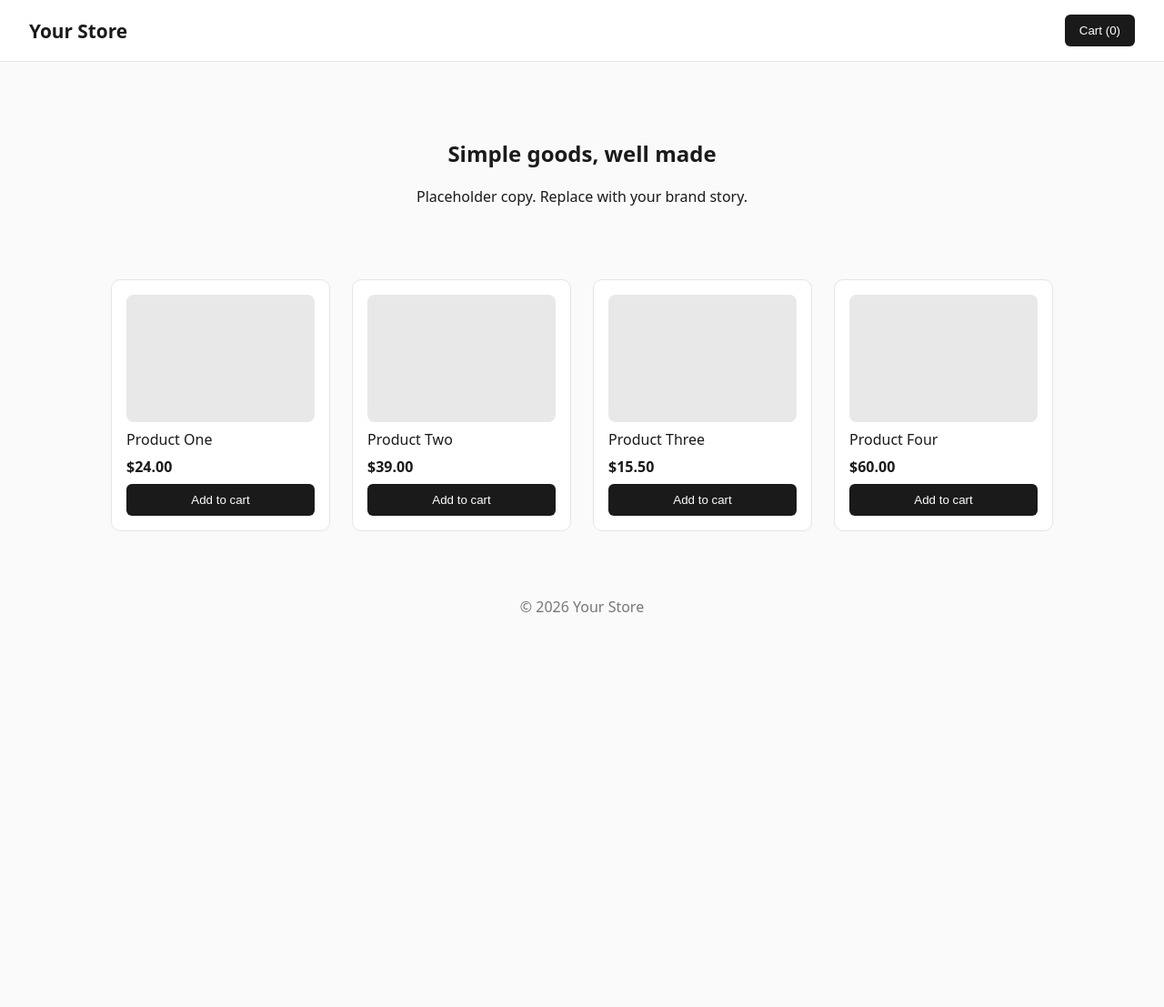
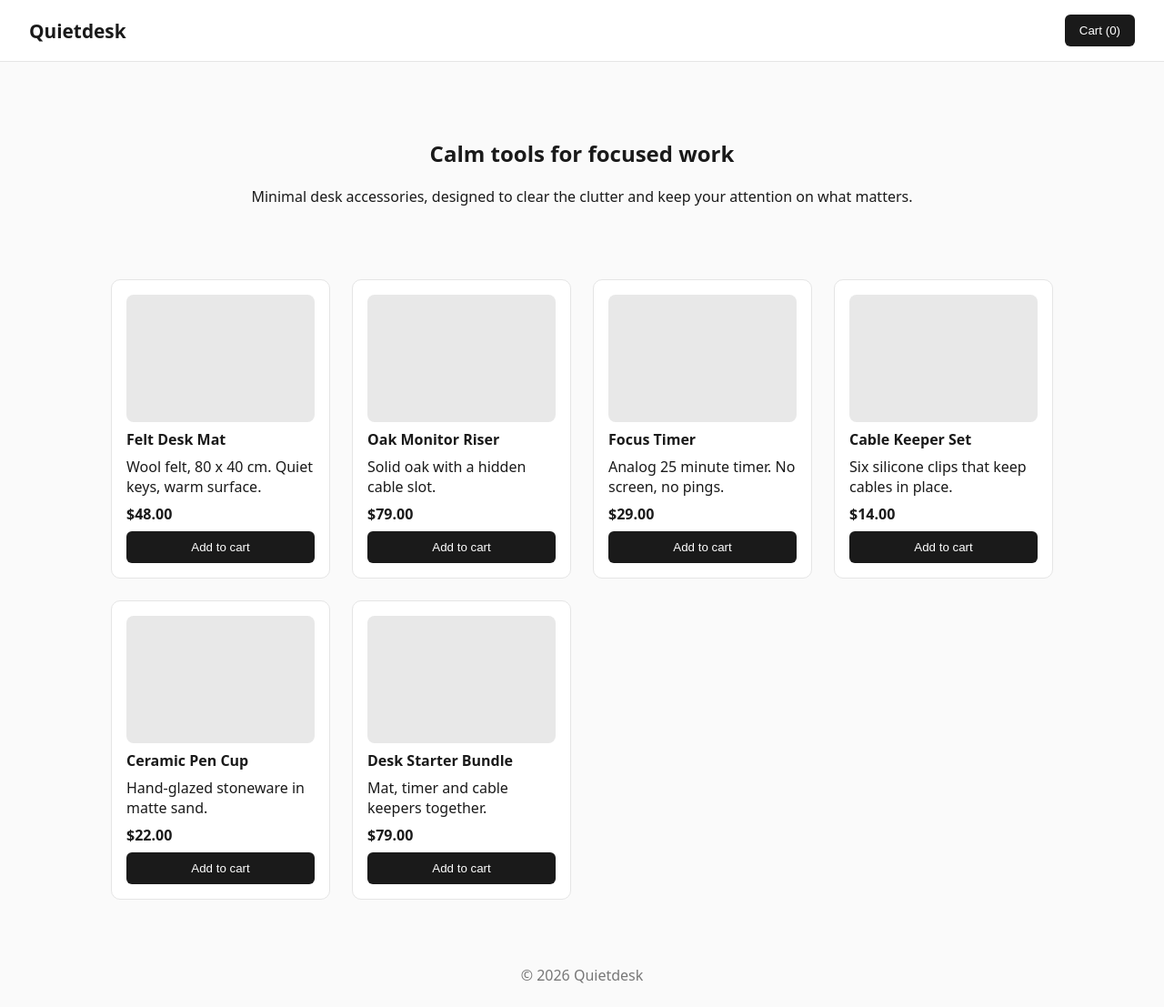
Before and after one commit to ibbsjr-hue/store-site, a plain HTML site: page index.html in a window 1280 px wide. Shown: the whole page at 91% size. Before the commit the page ends 800 px from the top, so only its background shows below. Drawn offline with Linux system fonts and the light colour scheme.

Commit message:
Rebrand as Quietdesk with real product lineup and prices

```diff
--- a/app.js
+++ b/app.js
@@ -1,19 +1,24 @@
 const products = [
-  {id:1,name:"Product One",price:24},
-  {id:2,name:"Product Two",price:39},
-  {id:3,name:"Product Three",price:15.5},
-  {id:4,name:"Product Four",price:60}
+  {id:1,name:"Felt Desk Mat",desc:"Wool felt, 80 x 40 cm. Quiet keys, warm surface.",price:48},
+  {id:2,name:"Oak Monitor Riser",desc:"Solid oak with a hidden cable slot.",price:79},
+  {id:3,name:"Focus Timer",desc:"Analog 25 minute timer. No screen, no pings.",price:29},
+  {id:4,name:"Cable Keeper Set",desc:"Six silicone clips that keep cables in place.",price:14},
+  {id:5,name:"Ceramic Pen Cup",desc:"Hand-glazed stoneware in matte sand.",price:22},
+  {id:6,name:"Desk Starter Bundle",desc:"Mat, timer and cable keepers together.",price:79}
 ];
-let cart = JSON.parse(localStorage.getItem("cart") || "{}");
+let cart = {};
+try { cart = JSON.parse(localStorage.getItem("cart") || "{}"); } catch (e) { cart = {}; }
 const $ = id => document.getElementById(id);
 const money = n => "$" + n.toFixed(2);
 
 $("products").innerHTML = products.map(p =>
-  `<div class="card"><div class="img"></div><div>${p.name}</div><div class="price">${money(p.price)}</div><button data-add="${p.id}">Add to cart</button></div>`
+  `<div class="card"><div class="img"></div><div><strong>${p.name}</strong></div><div class="desc">${p.desc}</div><div class="price">${money(p.price)}</div><button data-add="${p.id}">Add to cart</button></div>`
 ).join("");
 
+function save(){ try { localStorage.setItem("cart", JSON.stringify(cart)); } catch (e) {} }
+
 function render(){
-  localStorage.setItem("cart", JSON.stringify(cart));
+  save();
   let total = 0, count = 0;
   $("items").innerHTML = Object.entries(cart).map(([id,q]) => {
     const p = products.find(x => x.id == id);
--- a/index.html
+++ b/index.html
@@ -3,18 +3,19 @@
 <head>
 <meta charset="utf-8">
 <meta name="viewport" content="width=device-width,initial-scale=1">
-<title>Your Store</title>
+<title>Quietdesk | Calm tools for focused work</title>
+<meta name="description" content="Quietdesk makes minimal desk accessories for people who do their best work in a calm space.">
 <link rel="stylesheet" href="styles.css">
 </head>
 <body>
 <header>
-  <h1>Your Store</h1>
+  <h1>Quietdesk</h1>
   <button id="cart-toggle">Cart (<span id="count">0</span>)</button>
 </header>
 <main>
   <section class="hero">
-    <h2>Simple goods, well made</h2>
-    <p>Placeholder copy. Replace with your brand story.</p>
+    <h2>Calm tools for focused work</h2>
+    <p>Minimal desk accessories, designed to clear the clutter and keep your attention on what matters.</p>
   </section>
   <section id="products" class="grid"></section>
 </main>
@@ -25,7 +26,7 @@
   <button id="checkout">Checkout</button>
   <p id="note"></p>
 </aside>
-<footer>&copy; 2026 Your Store</footer>
+<footer>&copy; 2026 Quietdesk</footer>
 <script src="app.js"></script>
 </body>
 </html>
```
